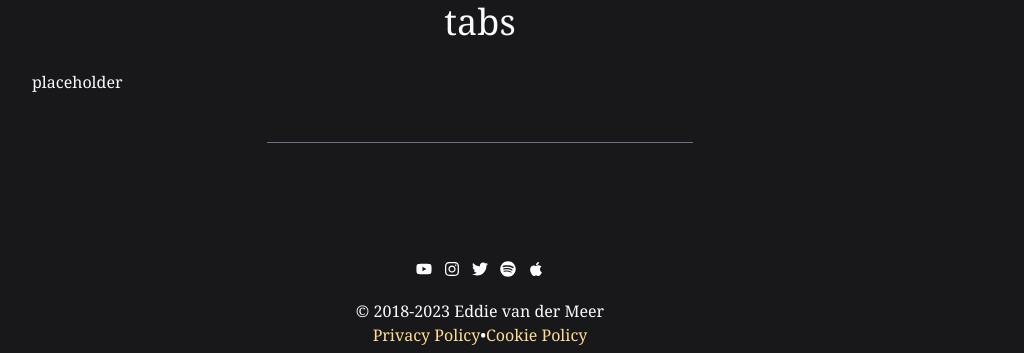
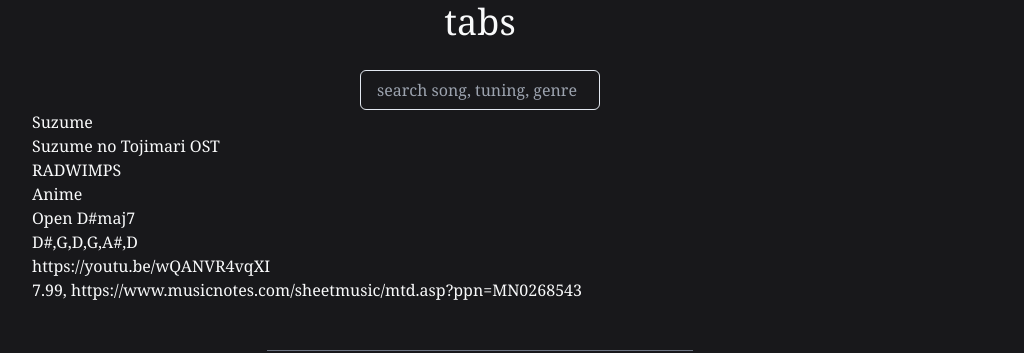
Before and after one commit to robchendev/Guitardex, a Next.js app: page /tabs in a window 1280 px wide. Shown: the part 358-711 px from the top of the page, without its empty margins (160-1184 px from the left). Built offline with nearby package versions, Linux system fonts and the light colour scheme.

Commit message:
init types, component, and config for tabs

```diff
--- /dev/null
+++ b/config/tabs.ts
@@ -0,0 +1,57 @@
+export type Buy = {
+  type: "buy";
+  price: number;
+  link: string;
+};
+
+export type Free = {
+  type: "free"; // Button is "Download or Download icon"
+  link: string;
+};
+
+export type Tuning = "A" | "A#" | "B" | "C" | "C#" | "D" | "D#" | "E" | "F" | "F#" | "G" | "G#";
+export type TuningInfo = {
+  name: string;
+  strings: [Tuning, Tuning, Tuning, Tuning, Tuning, Tuning];
+};
+
+export type Genre =
+  | "Alternative"
+  | "Anime"
+  | "EDM"
+  | "Game"
+  | "Hip-hop"
+  | "Pop"
+  | "R&B"
+  | "Rock"
+  | "TV/Movie";
+
+export type TabInfo = {
+  title: string;
+  source?: string;
+  artist?: string;
+  genre: Genre[]; // if genre array includes anime, source becomes "Anime"
+  tuning: TuningInfo;
+  videoLink?: string;
+  spotifyLink?: string;
+  button?: Buy | Free;
+};
+
+export const tabs: TabInfo[] = [
+  {
+    title: "Suzume",
+    source: "Suzume no Tojimari OST",
+    artist: "RADWIMPS",
+    videoLink: "https://youtu.be/wQANVR4vqXI",
+    genre: ["Anime"],
+    tuning: {
+      name: "Open D#maj7",
+      strings: ["D#", "G", "D", "G", "A#", "D"],
+    },
+    button: {
+      type: "buy",
+      price: 7.99,
+      link: "https://www.musicnotes.com/sheetmusic/mtd.asp?ppn=MN0268543",
+    },
+  },
+];
--- a/pages/tabs.tsx
+++ b/pages/tabs.tsx
@@ -1,11 +1,39 @@
+import { Center, Input } from "@chakra-ui/react";
 import { NextPage } from "next";
 import React from "react";
 import Wrapper from "../components/Wrapper";
+import { TabInfo, tabs } from "../config/tabs";
+
+const TabItem = ({ tab }: { tab: TabInfo }) => {
+  return (
+    <div>
+      <div>{tab.title}</div>
+      <div>{tab.source}</div>
+      <div>{tab.artist}</div>
+      <div>{tab.genre}</div>
+      <div>{tab.tuning.name}</div>
+      <div>{tab.tuning.strings.toString()}</div>
+      <div>{tab.videoLink}</div>
+      <div>{tab.spotifyLink}</div>
+      {tab.button.type === "buy" && (
+        <div>
+          {tab.button.price}, {tab.button.link}
+        </div>
+      )}
+      {tab.button.type === "free" && <div>free, {tab.button.link}</div>}
+    </div>
+  );
+};
 
 const Tabs: NextPage = () => {
   return (
     <Wrapper title="tabs">
-      <div>placeholder</div>
+      <Center>
+        <Input w={60} placeholder="search song, tuning, genre" />
+      </Center>
+      {tabs.map((tab: TabInfo, index: number) => (
+        <TabItem key={index} tab={tab} />
+      ))}
     </Wrapper>
   );
 };
```
